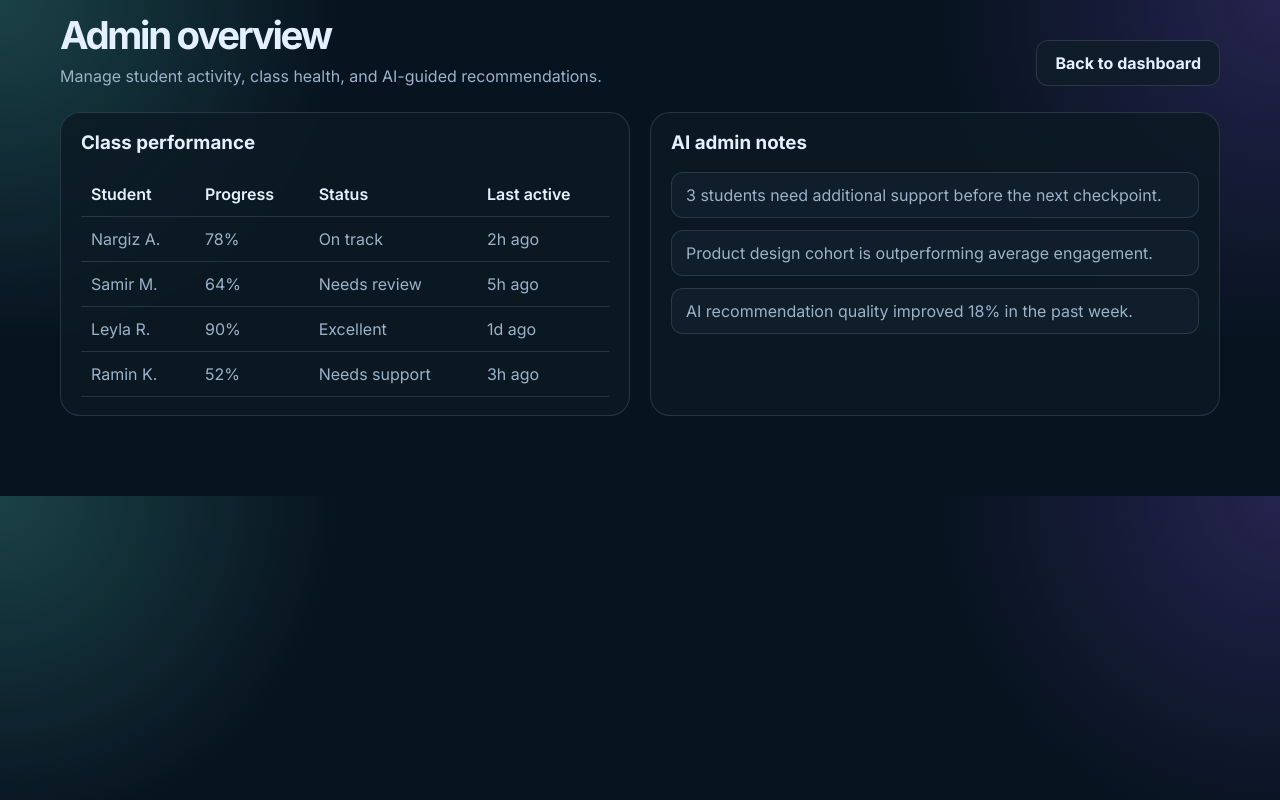
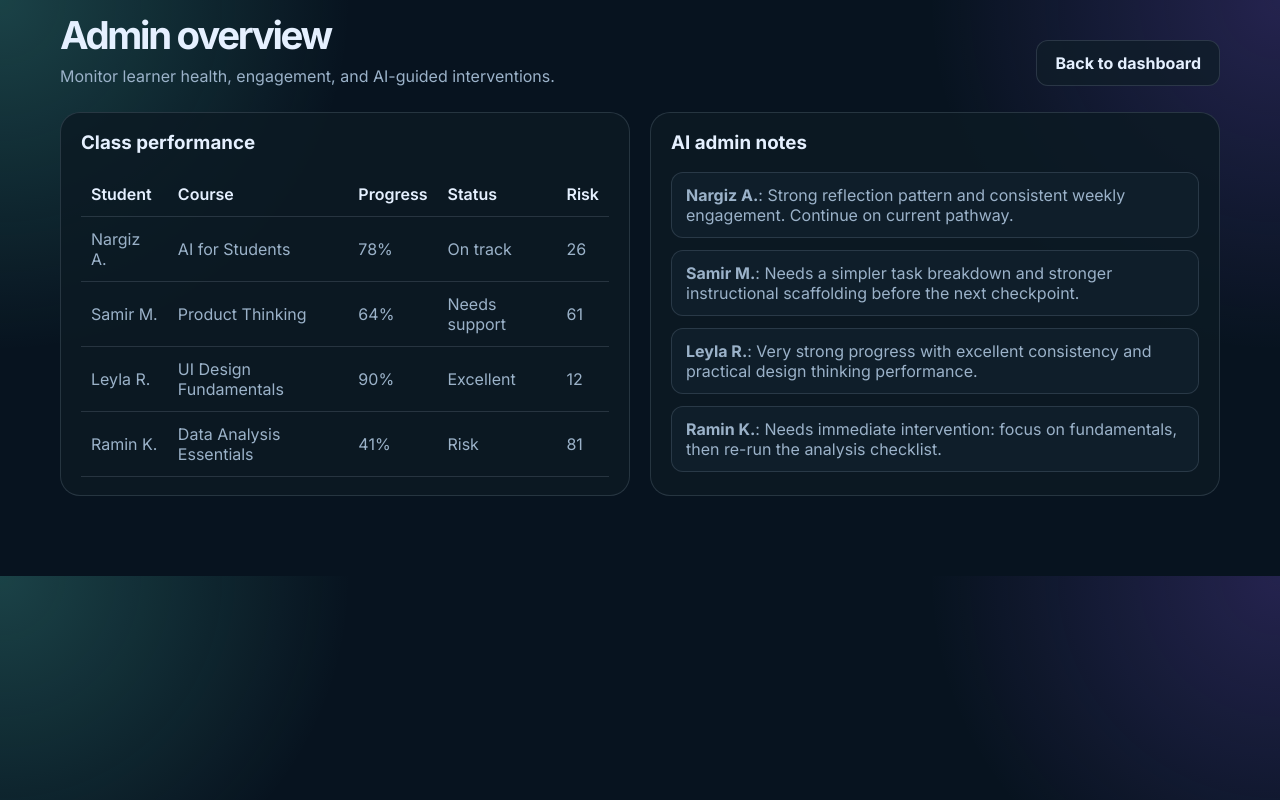
Before and after one commit to globalnexus-max/student-ai-learning-platform, a Next.js app: page /admin in a window 1280 px wide. Built offline with nearby package versions, Linux system fonts and the light colour scheme.

Commit message:
Add the admin analytics layer with risk scoring and AI summaries for teacher oversight.

```diff
--- a/app/admin/page.tsx
+++ b/app/admin/page.tsx
@@ -1,19 +1,15 @@
 import Link from 'next/link';
+import { getAdminAnalytics } from '@/lib/admin-analytics';
 
-const studentRows = [
-  { name: 'Nargiz A.', progress: '78%', status: 'On track', lastActive: '2h ago' },
-  { name: 'Samir M.', progress: '64%', status: 'Needs review', lastActive: '5h ago' },
-  { name: 'Leyla R.', progress: '90%', status: 'Excellent', lastActive: '1d ago' },
-  { name: 'Ramin K.', progress: '52%', status: 'Needs support', lastActive: '3h ago' },
-];
+export default async function AdminPage() {
+  const data = await getAdminAnalytics();
 
-export default function AdminPage() {
   return (
     <main className="admin-shell">
       <header className="page-header">
         <div>
           <h1>Admin overview</h1>
-          <p>Manage student activity, class health, and AI-guided recommendations.</p>
+          <p>Monitor learner health, engagement, and AI-guided interventions.</p>
         </div>
         <Link href="/dashboard" className="inline-link">Back to dashboard</Link>
       </header>
@@ -25,18 +21,20 @@ export default function AdminPage() {
             <thead>
               <tr>
                 <th>Student</th>
+                <th>Course</th>
                 <th>Progress</th>
                 <th>Status</th>
-                <th>Last active</th>
+                <th>Risk</th>
               </tr>
             </thead>
             <tbody>
-              {studentRows.map((row) => (
-                <tr key={row.name}>
-                  <td>{row.name}</td>
-                  <td>{row.progress}</td>
-                  <td>{row.status}</td>
-                  <td>{row.lastActive}</td>
+              {data.map((student) => (
+                <tr key={student.student}>
+                  <td>{student.student}</td>
+                  <td>{student.course}</td>
+                  <td>{student.completion}%</td>
+                  <td>{student.status}</td>
+                  <td>{student.riskScore}</td>
                 </tr>
               ))}
             </tbody>
@@ -46,9 +44,11 @@ export default function AdminPage() {
         <div className="list-card">
           <h3>AI admin notes</h3>
           <ul className="side-list">
-            <li>3 students need additional support before the next checkpoint.</li>
-            <li>Product design cohort is outperforming average engagement.</li>
-            <li>AI recommendation quality improved 18% in the past week.</li>
+            {data.map((student) => (
+              <li key={`${student.student}-summary`}>
+                <strong>{student.student}</strong>: {student.aiSummary}
+              </li>
+            ))}
           </ul>
         </div>
       </section>
--- /dev/null
+++ b/app/api/admin/route.ts
@@ -0,0 +1,7 @@
+import { NextResponse } from 'next/server';
+import { getAdminAnalytics } from '@/lib/admin-analytics';
+
+export async function GET() {
+  const data = await getAdminAnalytics();
+  return NextResponse.json({ data });
+}
--- /dev/null
+++ b/lib/admin-analytics.ts
@@ -0,0 +1,50 @@
+export type StudentHealth = {
+  student: string;
+  course: string;
+  status: 'On track' | 'Needs support' | 'Excellent' | 'Risk';
+  completion: number;
+  streak: number;
+  riskScore: number;
+  aiSummary: string;
+};
+
+export async function getAdminAnalytics(): Promise<StudentHealth[]> {
+  return [
+    {
+      student: 'Nargiz A.',
+      course: 'AI for Students',
+      status: 'On track',
+      completion: 78,
+      streak: 12,
+      riskScore: 26,
+      aiSummary: 'Strong reflection pattern and consistent weekly engagement. Continue on current pathway.',
+    },
+    {
+      student: 'Samir M.',
+      course: 'Product Thinking',
+      status: 'Needs support',
+      completion: 64,
+      streak: 6,
+      riskScore: 61,
+      aiSummary: 'Needs a simpler task breakdown and stronger instructional scaffolding before the next checkpoint.',
+    },
+    {
+      student: 'Leyla R.',
+      course: 'UI Design Fundamentals',
+      status: 'Excellent',
+      completion: 90,
+      streak: 15,
+      riskScore: 12,
+      aiSummary: 'Very strong progress with excellent consistency and practical design thinking performance.',
+    },
+    {
+      student: 'Ramin K.',
+      course: 'Data Analysis Essentials',
+      status: 'Risk',
+      completion: 41,
+      streak: 3,
+      riskScore: 81,
+      aiSummary: 'Needs immediate intervention: focus on fundamentals, then re-run the analysis checklist.',
+    },
+  ];
+}
```
